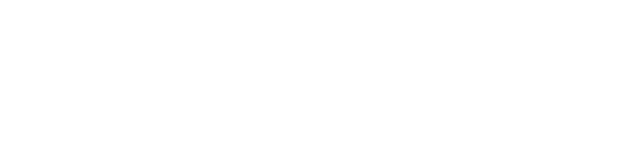
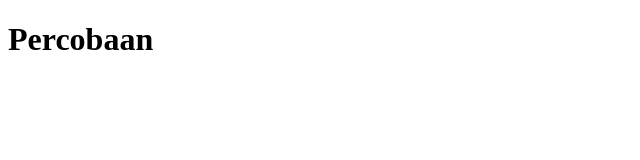
Before and after one commit to Dimasariza/CountDown-timer, a plain HTML site: page index.html in a window 1280 px wide. Shown: the whole page, without its empty margins (0-640 px from the left). Drawn offline with Linux system fonts and the light colour scheme.

```diff
--- a/index.html
+++ b/index.html
@@ -8,5 +8,7 @@
     <link href="https://fonts.googleapis.com/css2?family=Poppins:wght@100;200;300;400;500;600;700;800;900&display=swap" rel="stylesheet" />
     <link rel="stylesheet" href="style.css" />
   </head>
-  <body></body>
+  <body>
+    <h1>Percobaan</h1>
+  </body>
 </html>
```
Also changed, not shown: image/new year background.jpg (added).
